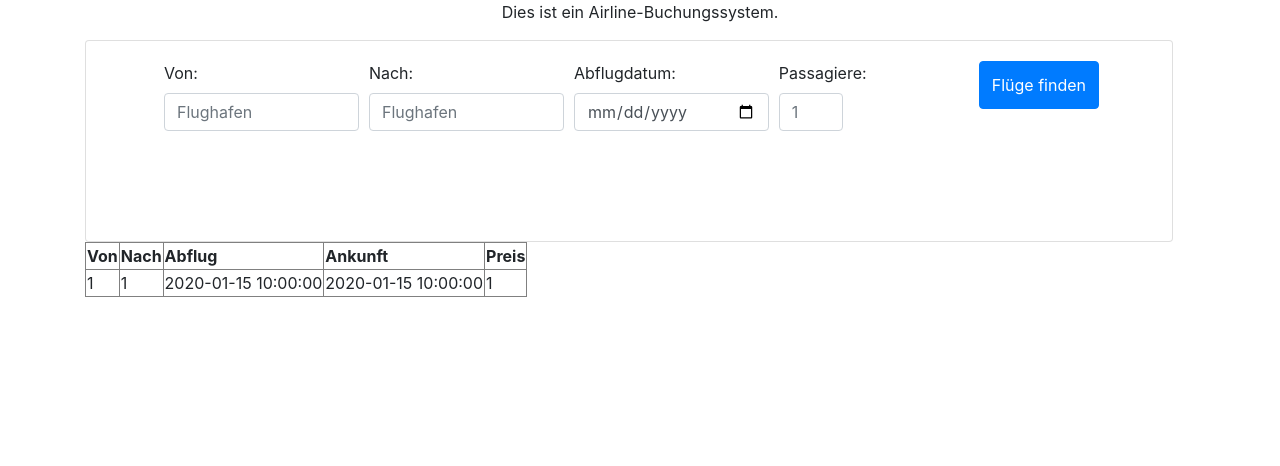
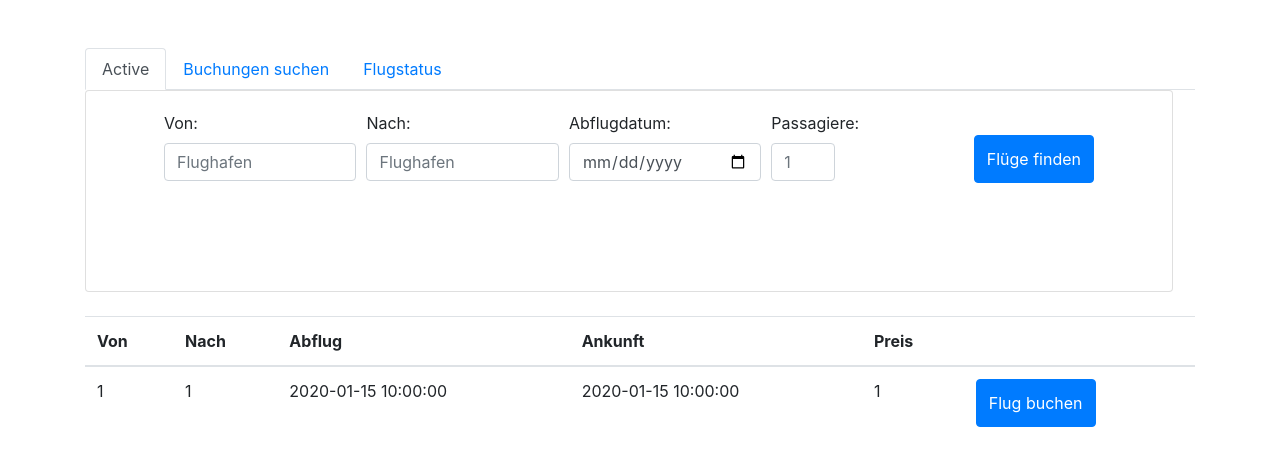
Before and after one commit to Wirtschaftsinformatik-Passau/softwareprojekt-gruppe-3, a Flask app: page / in a window 1280 px wide. Shown: the part 56-522 px from the top of the page. Run offline with Flask 2, Linux system fonts and the light colour scheme; tables that the repository leaves empty hold one stand-in row (values such as "Sample post"); some libraries are stand-ins or nearby versions.

Commit message:
startseite verbesert

```diff
--- a/website/__init__.py
+++ b/website/__init__.py
@@ -1,11 +1,12 @@
 from flask import Flask
+from website import connect
 from flask_mysqldb import MySQL
 import mysql.connector
 from flask_sqlalchemy import SQLAlchemy
 import mysql.connector
 import pymysql
 
-conn = "mysql+pymysql://{0}:{1}@{2}/{3}".format("root", "Anne-frank1", "localhost", "airlinedb")
+conn = "mysql+pymysql://{0}:{1}@{2}/{3}".format("root", connect.pssw, "localhost", "airlinedb")
 db = SQLAlchemy()
 
 
--- /dev/null
+++ b/website/connect.py
@@ -0,0 +1 @@
+pssw = "Anne-frank1"
--- a/website/templates/home.html
+++ b/website/templates/home.html
@@ -3,7 +3,22 @@
 {% block title %}Changed{% endblock %}
 {% block content %}
 
-<p class="text-center">Dies ist ein Airline-Buchungssystem.
+
+<br>
+    <br>
+
+    <ul class="nav nav-tabs">
+  <li class="nav-item">
+    <a class="nav-link active" aria-current="page" href="#">Active</a>
+  </li>
+  <li class="nav-item">
+    <a class="nav-link" href="#">Buchungen suchen</a>
+  </li>
+  <li class="nav-item">
+    <a class="nav-link" href="#">Flugstatus</a>
+  </li>
+</ul>
+
 
 <div class="card" style="width: 68rem;">
     <div class="card-body">
@@ -28,25 +43,29 @@
                         <input type="number" class="form-control" id="AnzahlPersonen" name="AnzahlPersonen"
                                placeholder="1" style="width: 4rem">
 
-                    </div>
+                    </div >
+                     <div class="col-auto my-4">
                         <button type="submit" value="submit" class="btn btn-primary" style="height: 3rem">Flüge finden</button>
+                        </div>
                 </div>
 
             </form>
         </div>
     </div>
 </div>
+    <br>
     {% if fluege %}
-<table border="1">
-        <thread>
-            <tr>
-                <th>Von</th>
-                <th>Nach</th>
-                <th>Abflug</th>
-                <th>Ankunft</th>
-                <th>Preis</th>
-            </tr>
-            </thread>
+<table class="table">
+          <thead>
+    <tr>
+      <th scope="col">Von</th>
+      <th scope="col">Nach</th>
+      <th scope="col">Abflug</th>
+      <th scope="col">Ankunft</th>
+        <th scope="col">Preis</th>
+        <th scope="col"></th>
+    </tr>
+  </thead>
         <tbody>
         {% for rows in fluege %}
         <tr>
@@ -62,8 +81,11 @@
             <td>
                 {{ rows.sollankunftszeit }}
             </td>
-        <td>
+            <td>
                 {{ rows.preis }}
+            </td>
+             <td>
+                 <button type="submit" value="submit" class="btn btn-primary" style="height: 3rem">Flug buchen</button>
             </td>
         </tr>
              {% endfor %}
```
